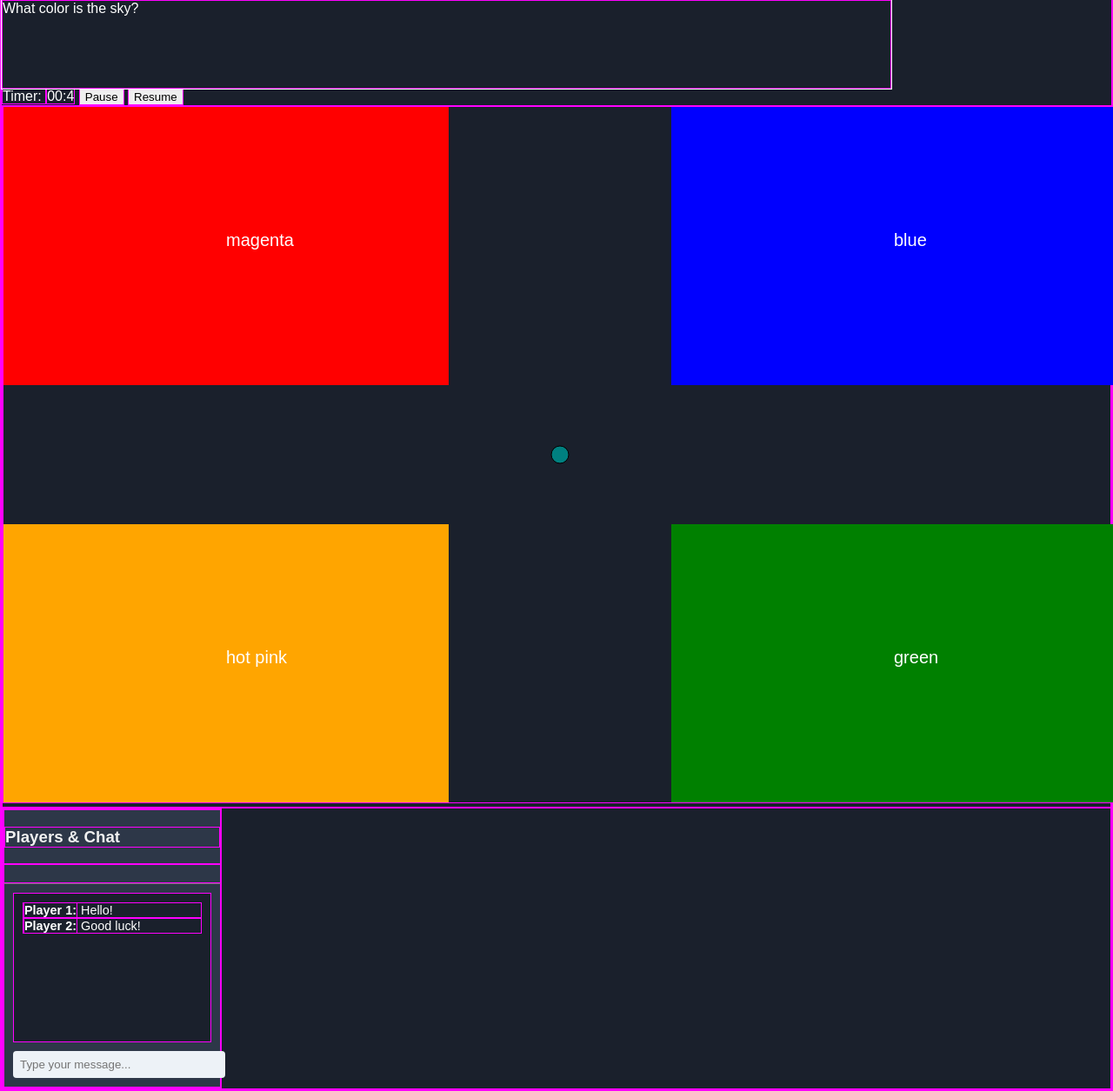
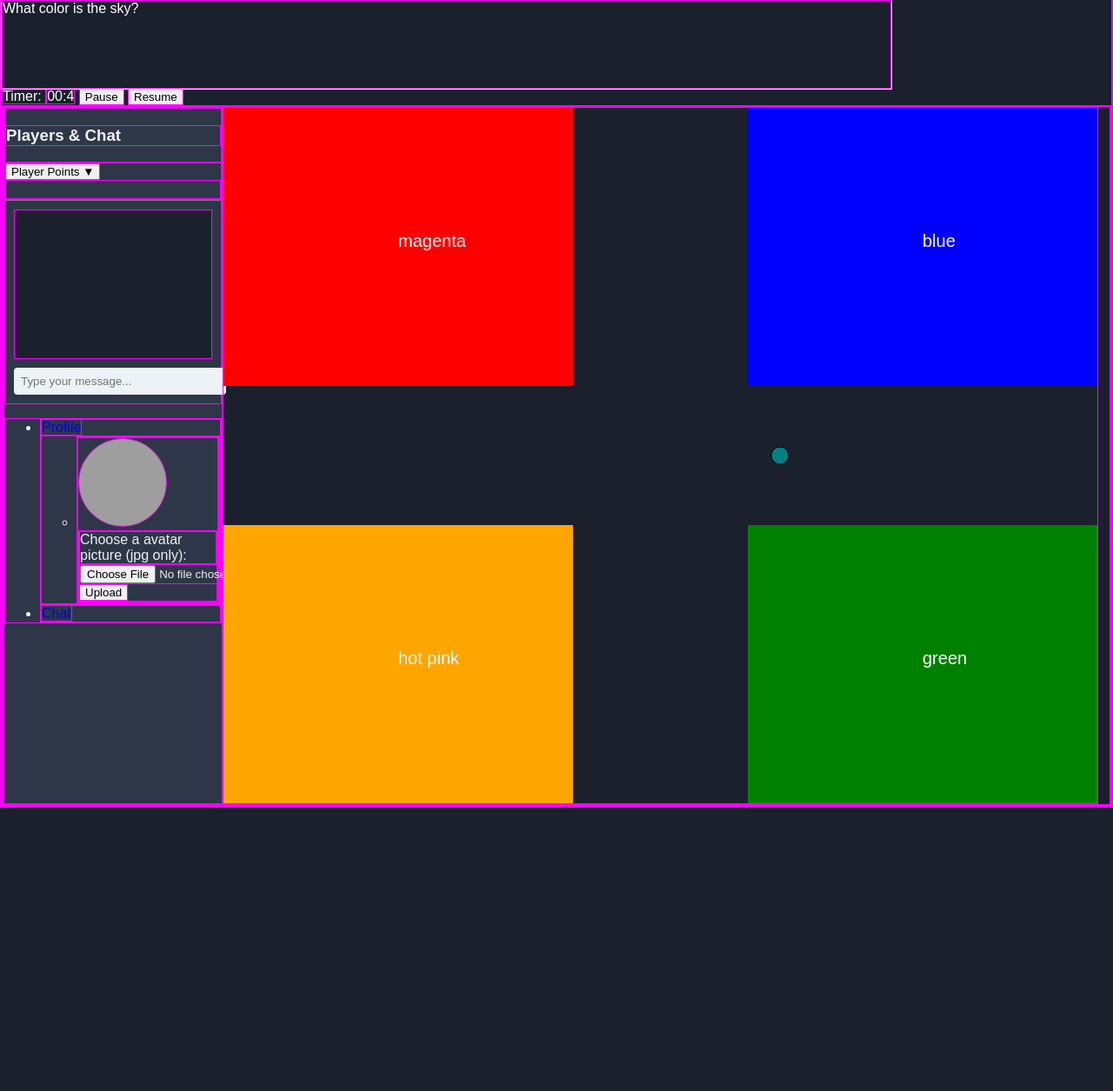
Before and after one commit to yyang594/CSE-312-Project, a Flask app: page /game in a window 1280 px wide. Shown: the part 46-1301 px from the top of the page at 87% size. After the commit the page ends 975 px from the top, so only its background shows below. Run offline with Flask 3, Linux system fonts and the light colour scheme; parts of the project's set-up code (start-up, migrations or seed data) failed here and were passed over; some libraries are stand-ins or nearby versions; grey boxes are pictures that could not be loaded.

Commit message:
working Sidebar
working sidebar

```diff
--- a/app/static/CSS/game.css
+++ b/app/static/CSS/game.css
@@ -56,6 +56,7 @@ a, a:hover, a:focus {
 .wrapper {
     display: flex;
     align-items: stretch;
+
 }
 
 #sidebar {
@@ -64,6 +65,12 @@ a, a:hover, a:focus {
     background: #2d3748;
     color: #f0f0f0;
     transition: all 0.3s;
+}
+
+
+.main-content{
+    flex-grow: 1;
+    padding: 20px;
 }
 
 #sidebar.active {
--- a/app/static/JS/game.js
+++ b/app/static/JS/game.js
@@ -194,7 +194,7 @@ document.addEventListener("keyup", (e) => {
 });
 
 function setUp(){
-    canvas.width = window.innerWidth;
+    canvas.width = window.innerWidth-275;
     canvas.height = window.innerHeight;
     let rectWidth = canvas.width*0.4
     let rectHeight = canvas.height*0.4
--- a/app/templates/game.html
+++ b/app/templates/game.html
@@ -5,53 +5,36 @@
 {% endblock %}
 
 {% block content %}
+
   <div id="questionBox">Insert Question Here</div>
   <span>Timer: </span><span id="timer">00:30</span>
   <button onclick="pause()">Pause</button>
   <button onclick="resume()">Resume</button>
   <br>
   <div>
-    <canvas id="Canvas"></canvas>
-</div>
-
-</head>
-<script>
-    const ROOM_ID = "{{ room }}";
-</script>
-<script src="https://cdn.socket.io/4.5.4/socket.io.min.js"></script>
-<script src="{{ url_for('static', filename='JS/game.js') }}"></script>
-
-<title>Sidebar Toggle</title>
-
-<link href="https://fonts.googleapis.com/css?family=Poppins:300,400,500,600,700" rel="stylesheet">
-
     <div class="wrapper">
       <!-- Sidebar -->
       <nav id="sidebar">
         <div class="sidebar-header">
             <h3>Players & Chat</h3>
         </div>
+        <div class="dropdown">
+          <button class="dropbtn">Player Points ▼</button>
           <div class="player-list">
             {% for player in players %}
                 <div class="player-item">{{ player.username }}: <strong>{{ player.score }} pts</strong></div>
             {% endfor %}
           </div>
+        </div>
+
         <div id="chatBox">
             <div id="chatMessages">
                 <!-- Chat messages will go here -->
-              <div><strong>Player 1:</strong> Hello!</div>
-              <div><strong>Player 2:</strong> Good luck!</div>
+
             </div>
             <input type="text" id="chatInput" placeholder="Type your message...">
         </div>
-  </nav>
-{% endblock %}
-    <div class="sidebar-header">
-      <h3>Bootstrap Sidebar</h3>
-    </div>
-
         <ul class="list-unstyled components">
-      <p>Player Info</p>
           <li class="active">
             <a href="#pageSubmenu" data-toggle="collapse" aria-expanded="false">Profile</a>
             <ul class="collapse list-unstyled" id="pageSubmenu">
@@ -73,17 +56,22 @@
         </ul>
       </nav>
 
-  <!-- Page Content Holder -->
-  <div id="content">
-    <button type="button" id="sidebarCollapse" class="btn btn-info navbar-btn">
-      <i class="glyphicon glyphicon-align-left"></i>
-      <span>Toggle Sidebar</span>
-    </button>
-    <div class="container-fluid">
-      <h1>Insert Game here</h1>
+      <canvas id="Canvas"></canvas>
     </div>
   </div>
-</div>
+
+  </head>
+  <script>
+      const ROOM_ID = "{{ room }}";
+  </script>
+  <script src="https://cdn.socket.io/4.5.4/socket.io.min.js"></script>
+  <script src="{{ url_for('static', filename='JS/game.js') }}"></script>
+
+  <title>Sidebar Toggle</title>
+
+  <link href="https://fonts.googleapis.com/css?family=Poppins:300,400,500,600,700" rel="stylesheet">
+
+{% endblock %}
 
 <!-- Scripts -->
 <script src="https://ajax.googleapis.com/ajax/libs/jquery/3.6.0/jquery.min.js"></script>
```
Lines whose indentation alone changed are shown as unchanged.
